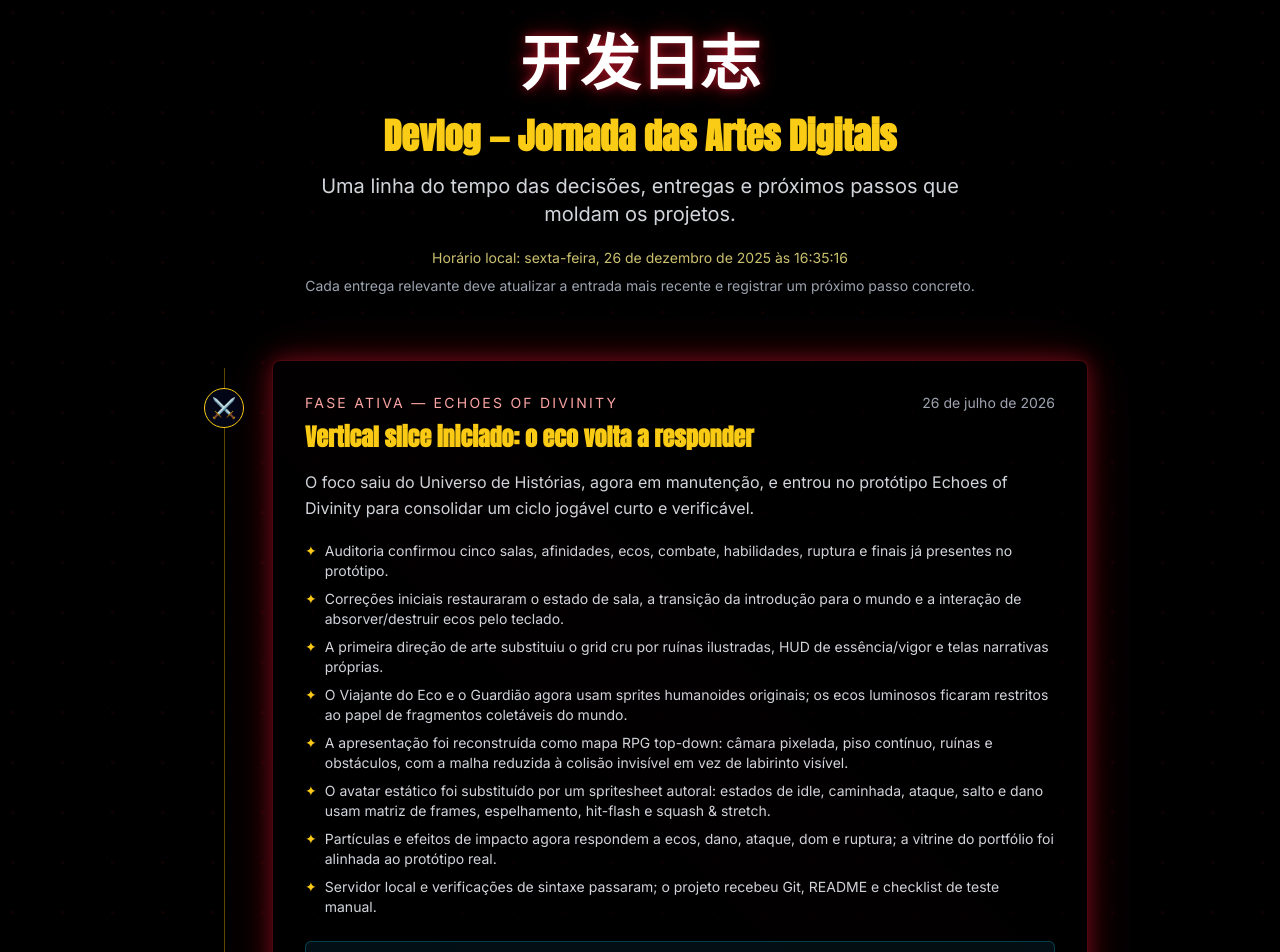
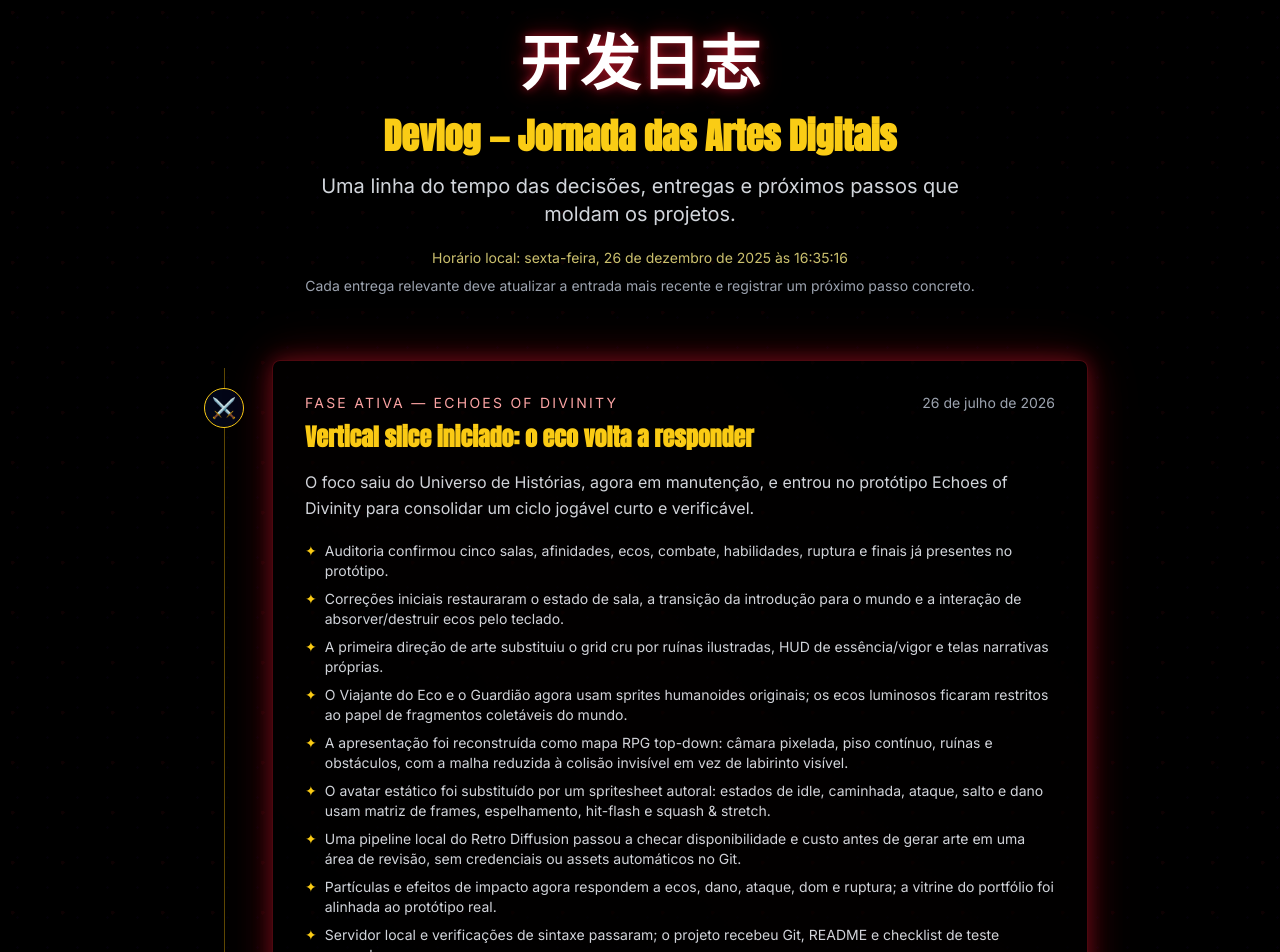
Before and after one commit to murilobsantos/portfoli-novo, a Next.js app: page /devlog in a window 1280 px wide. Shown: the top 952 px of the page. Built offline with nearby package versions, Linux system fonts and the light colour scheme.

Commit message:
docs: registrar automacao de arte

```diff
--- a/src/data/devlog.ts
+++ b/src/data/devlog.ts
@@ -27,6 +27,7 @@ export const devlogEntries: DevlogEntry[] = [
       "O Viajante do Eco e o Guardião agora usam sprites humanoides originais; os ecos luminosos ficaram restritos ao papel de fragmentos coletáveis do mundo.",
       "A apresentação foi reconstruída como mapa RPG top-down: câmara pixelada, piso contínuo, ruínas e obstáculos, com a malha reduzida à colisão invisível em vez de labirinto visível.",
       "O avatar estático foi substituído por um spritesheet autoral: estados de idle, caminhada, ataque, salto e dano usam matriz de frames, espelhamento, hit-flash e squash & stretch.",
+      "Uma pipeline local do Retro Diffusion passou a checar disponibilidade e custo antes de gerar arte em uma área de revisão, sem credenciais ou assets automáticos no Git.",
       "Partículas e efeitos de impacto agora respondem a ecos, dano, ataque, dom e ruptura; a vitrine do portfólio foi alinhada ao protótipo real.",
       "Servidor local e verificações de sintaxe passaram; o projeto recebeu Git, README e checklist de teste manual.",
     ],
```
